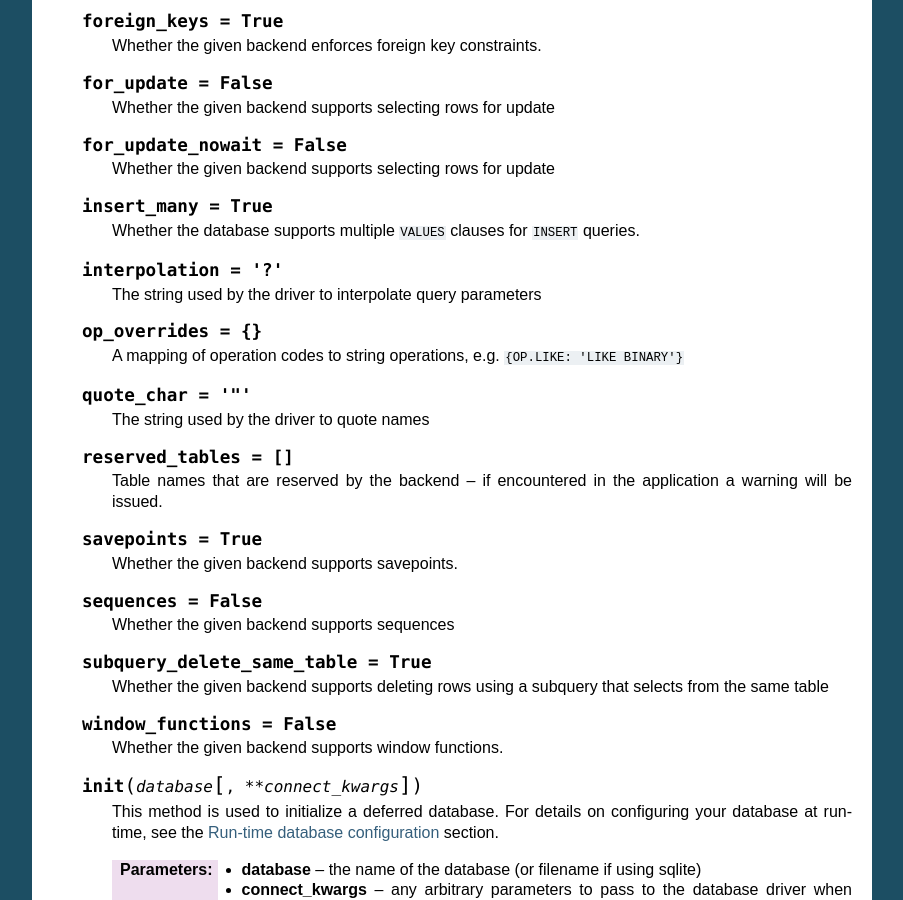
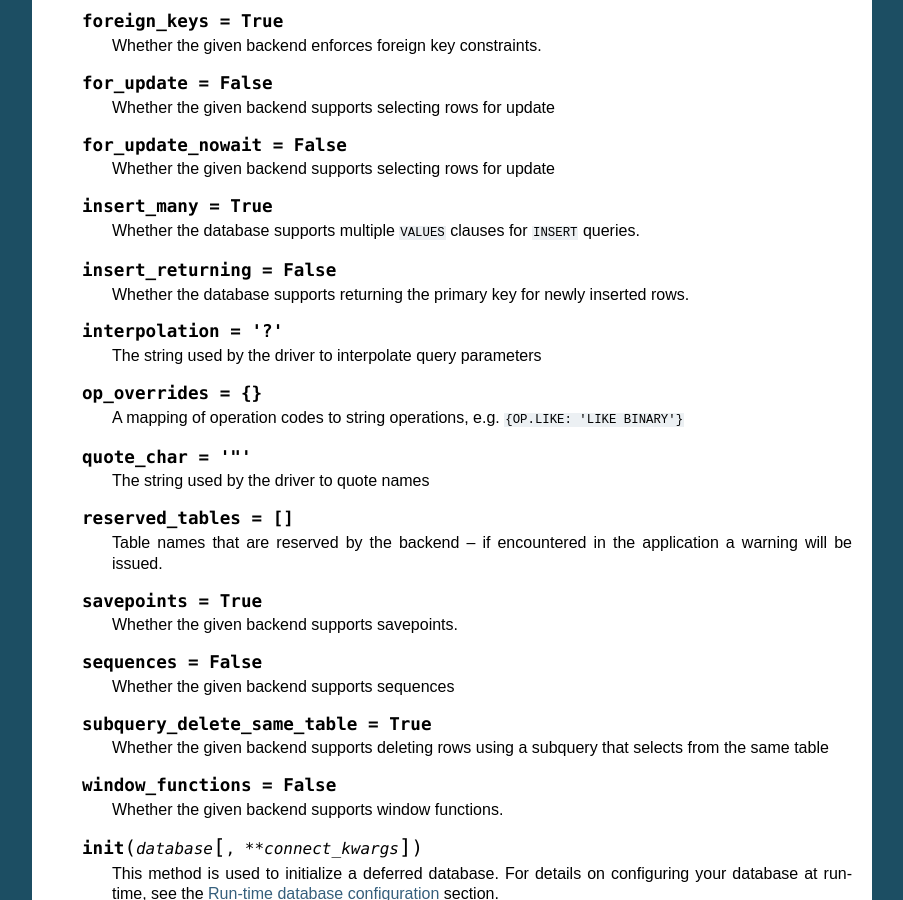
Before and after one commit to coleifer/peewee, a Sphinx documentation site: the page built from docs/peewee/api.rst, in a window 1280 px wide and 900 px high, scrolled down 25204 px. Shown: the whole window, without its empty margins (198-1101 px from the left). Built offline with Sphinx 7.4.7, drawn with Linux system fonts in a browser that asks for light colours; pages that are not in the unit, such as notebooks, are missing from menus; some of the changed text lies outside the part shown.

Commit message:
Add attr to api docs.

```diff
--- a/docs/peewee/api.rst
+++ b/docs/peewee/api.rst
@@ -1636,6 +1636,10 @@ Database and its subclasses
 
         Whether the database supports multiple ``VALUES`` clauses for ``INSERT`` queries.
 
+    .. py:attribute:: insert_returning = False
+
+        Whether the database supports returning the primary key for newly inserted rows.
+
     .. py:attribute:: interpolation = '?'
 
         The string used by the driver to interpolate query parameters
@@ -2062,6 +2066,8 @@ Database and its subclasses
     .. py:attribute:: for_update = True
 
     .. py:attribute:: for_update_nowait = True
+
+    .. py:attribute:: insert_returning = True
 
     .. py:attribute:: sequences = True
 
```
